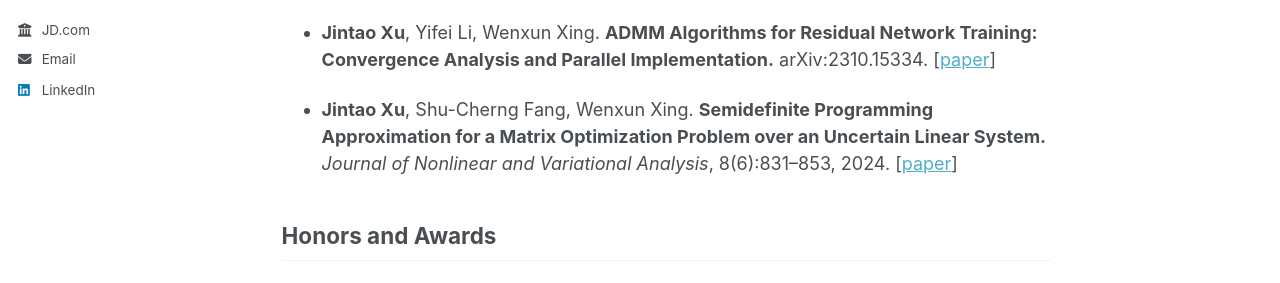
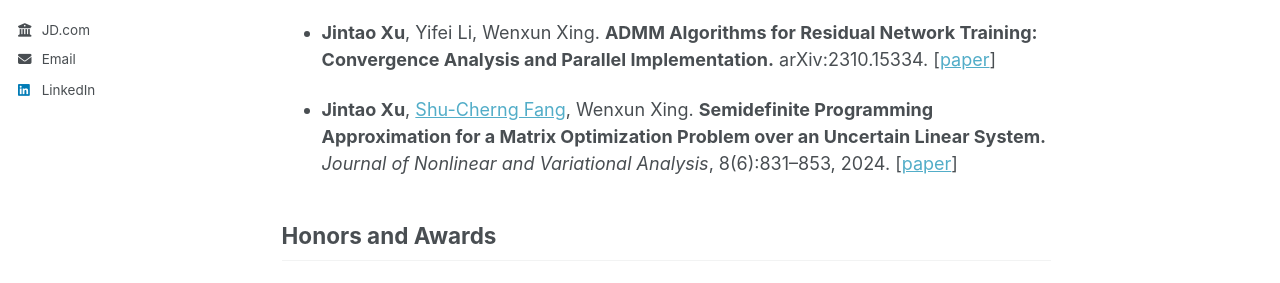
Before and after one commit to JintaoXuMath/JintaoXuMath.github.io, a Jekyll site: the page built from _pages/about.md, in a window 1280 px wide and 900 px high, scrolled down 2436 px. Shown: the part 161-444 px from the top of the window. Built offline with Jekyll 4.4.1, drawn with Linux system fonts in a browser that asks for light colours; part of the change alters nothing that is shown.

```diff
--- a/_pages/about.md
+++ b/_pages/about.md
@@ -63,7 +63,7 @@ My research broadly lies in **AI for decision making**, with particular interest
 
 - **Jintao Xu**, Yifei Li, Wenxun Xing. **ADMM Algorithms for Residual Network Training: Convergence Analysis and Parallel Implementation.** arXiv:2310.15334. [[paper](https://arxiv.org/abs/2310.15334)]
 
-- **Jintao Xu**, Shu-Cherng Fang, Wenxun Xing. **Semidefinite Programming Approximation for a Matrix Optimization Problem over an Uncertain Linear System.** *Journal of Nonlinear and Variational Analysis*, 8(6):831–853, 2024. [[paper](https://jnva.biemdas.com/archives/2536)]
+- **Jintao Xu**, [Shu-Cherng Fang](https://ise.ncsu.edu/people/fang/), Wenxun Xing. **Semidefinite Programming Approximation for a Matrix Optimization Problem over an Uncertain Linear System.** *Journal of Nonlinear and Variational Analysis*, 8(6):831–853, 2024. [[paper](https://jnva.biemdas.com/archives/2536)]
 
 ## Honors and Awards
 
```
